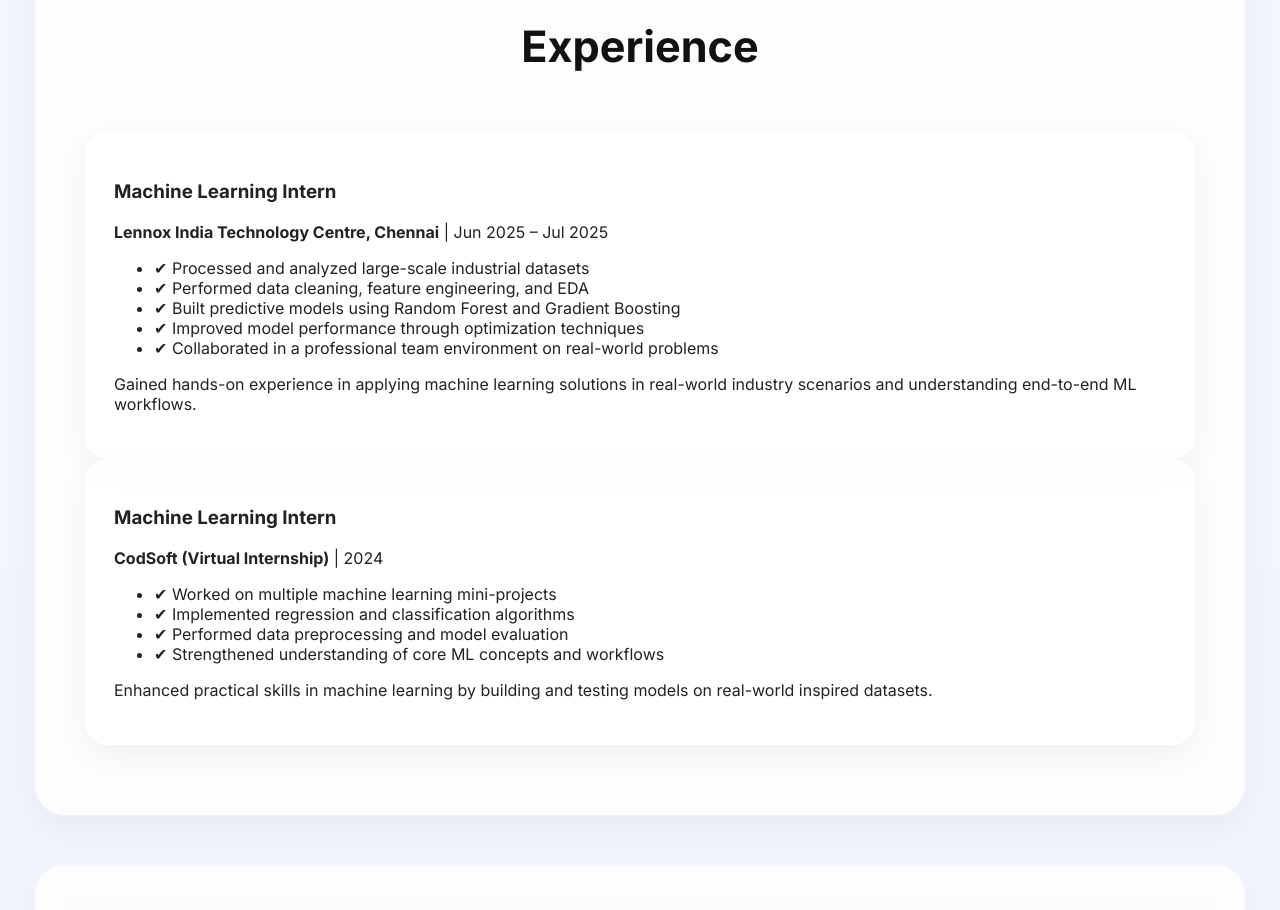
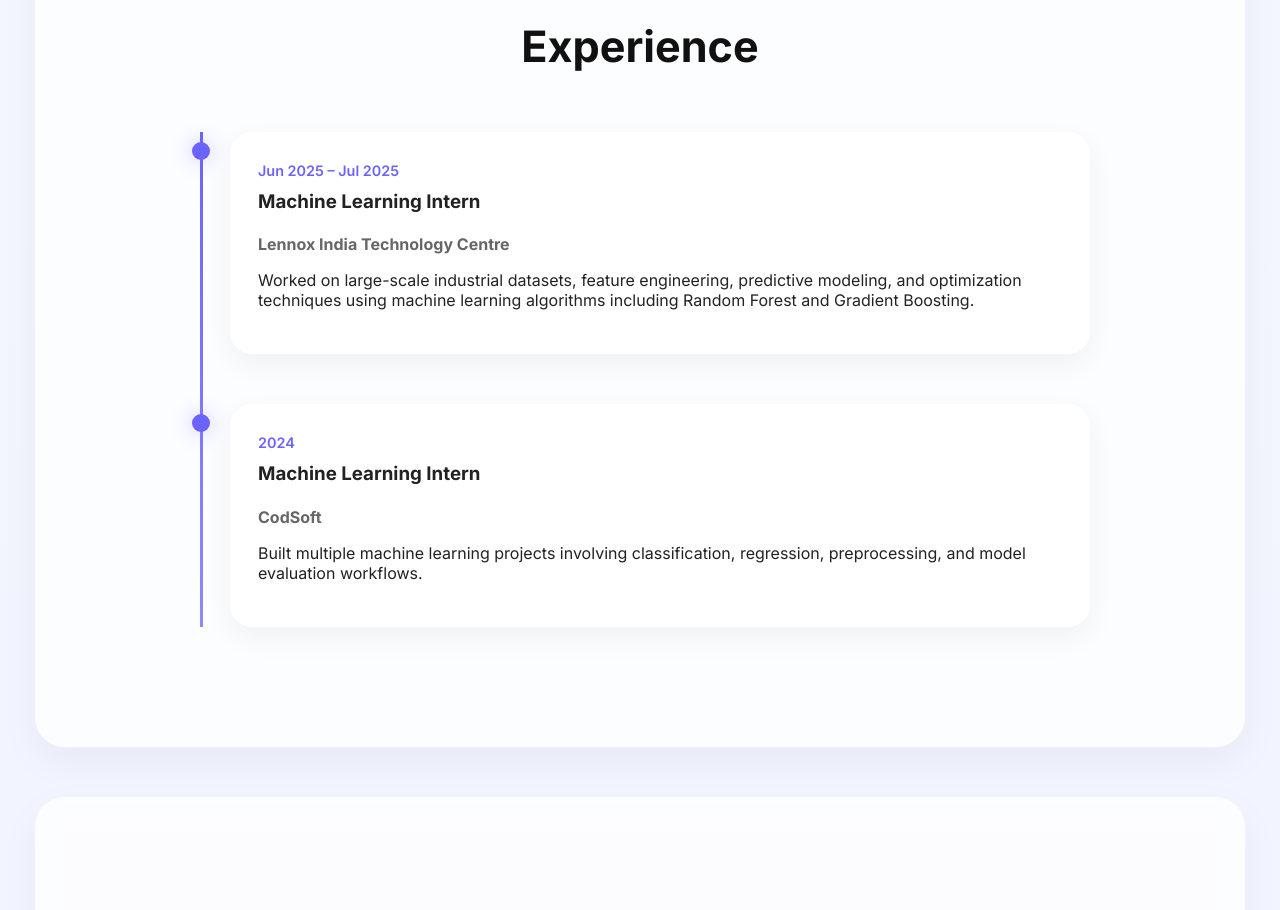
Before and after one commit to Kaviya-Balamurugan/portfolio, a React (Create React App) app: page / in a window 1280 px wide. Shown: the part 3060-3970 px from the top of the page. Built offline with nearby package versions, Linux system fonts and the light colour scheme.

Commit message:
Added premium experience timeline

```diff
--- a/src/App.css
+++ b/src/App.css
@@ -371,6 +371,96 @@ h2 {
   margin-bottom: 12px;
 }
 
+
+/* ===== TIMELINE ===== */
+
+.timeline {
+  position: relative;
+
+  max-width: 900px;
+  margin: auto;
+
+  padding-left: 40px;
+}
+
+.timeline::before {
+  content: "";
+
+  position: absolute;
+
+  left: 10px;
+  top: 0;
+
+  width: 3px;
+  height: 100%;
+
+  background: linear-gradient(
+    to bottom,
+    #6c63ff,
+    #8f88ff
+  );
+}
+
+.timeline-item {
+  position: relative;
+
+  margin-bottom: 50px;
+}
+
+.timeline-dot {
+  position: absolute;
+
+  left: -38px;
+  top: 10px;
+
+  width: 18px;
+  height: 18px;
+
+  background: #6c63ff;
+
+  border-radius: 50%;
+
+  box-shadow:
+    0 0 20px rgba(108,99,255,0.4);
+}
+
+.timeline-content {
+  background: rgba(255,255,255,0.85);
+
+  backdrop-filter: blur(10px);
+
+  padding: 28px;
+
+  border-radius: 22px;
+
+  box-shadow:
+    0 10px 30px rgba(0,0,0,0.05);
+
+  transition: 0.3s;
+}
+
+.timeline-content:hover {
+  transform: translateY(-6px);
+
+  box-shadow:
+    0 20px 40px rgba(108,99,255,0.12);
+}
+
+.timeline-date {
+  color: #6c63ff;
+  font-weight: 600;
+  font-size: 0.9rem;
+}
+
+.timeline-content h3 {
+  margin-top: 10px;
+  margin-bottom: 6px;
+}
+
+.timeline-content h4 {
+  color: #666;
+  margin-bottom: 15px;
+}
 .project-card::before {
   content: "";
   position: absolute;
--- a/src/components/Experience.js
+++ b/src/components/Experience.js
@@ -1,49 +1,60 @@
 function Experience() {
   return (
     <section id="experience">
+
       <h2>Experience</h2>
 
-      {/* Lennox Internship */}
-      <div className="card">
-        <h3>Machine Learning Intern</h3>
+      <div className="timeline">
 
-        <p>
-          <b>Lennox India Technology Centre, Chennai</b> | Jun 2025 – Jul 2025
-        </p>
+        {/* ITEM 1 */}
+        <div className="timeline-item">
 
-        <ul>
-          <li>✔ Processed and analyzed large-scale industrial datasets</li>
-          <li>✔ Performed data cleaning, feature engineering, and EDA</li>
-          <li>✔ Built predictive models using Random Forest and Gradient Boosting</li>
-          <li>✔ Improved model performance through optimization techniques</li>
-          <li>✔ Collaborated in a professional team environment on real-world problems</li>
-        </ul>
+          <div className="timeline-dot"></div>
 
-        <p>
-          Gained hands-on experience in applying machine learning solutions in
-          real-world industry scenarios and understanding end-to-end ML workflows.
-        </p>
-      </div>
+          <div className="timeline-content">
 
-      {/* CodSoft Internship */}
-      <div className="card">
-        <h3>Machine Learning Intern</h3>
+            <span className="timeline-date">
+              Jun 2025 – Jul 2025
+            </span>
 
-        <p>
-          <b>CodSoft (Virtual Internship)</b> | 2024
-        </p>
+            <h3>Machine Learning Intern</h3>
 
-        <ul>
-          <li>✔ Worked on multiple machine learning mini-projects</li>
-          <li>✔ Implemented regression and classification algorithms</li>
-          <li>✔ Performed data preprocessing and model evaluation</li>
-          <li>✔ Strengthened understanding of core ML concepts and workflows</li>
-        </ul>
+            <h4>Lennox India Technology Centre</h4>
 
-        <p>
-          Enhanced practical skills in machine learning by building and testing
-          models on real-world inspired datasets.
-        </p>
+            <p>
+              Worked on large-scale industrial datasets, feature engineering,
+              predictive modeling, and optimization techniques using machine
+              learning algorithms including Random Forest and Gradient Boosting.
+            </p>
+
+          </div>
+
+        </div>
+
+        {/* ITEM 2 */}
+        <div className="timeline-item">
+
+          <div className="timeline-dot"></div>
+
+          <div className="timeline-content">
+
+            <span className="timeline-date">
+              2024
+            </span>
+
+            <h3>Machine Learning Intern</h3>
+
+            <h4>CodSoft</h4>
+
+            <p>
+              Built multiple machine learning projects involving classification,
+              regression, preprocessing, and model evaluation workflows.
+            </p>
+
+          </div>
+
+        </div>
+
       </div>
 
     </section>
```
